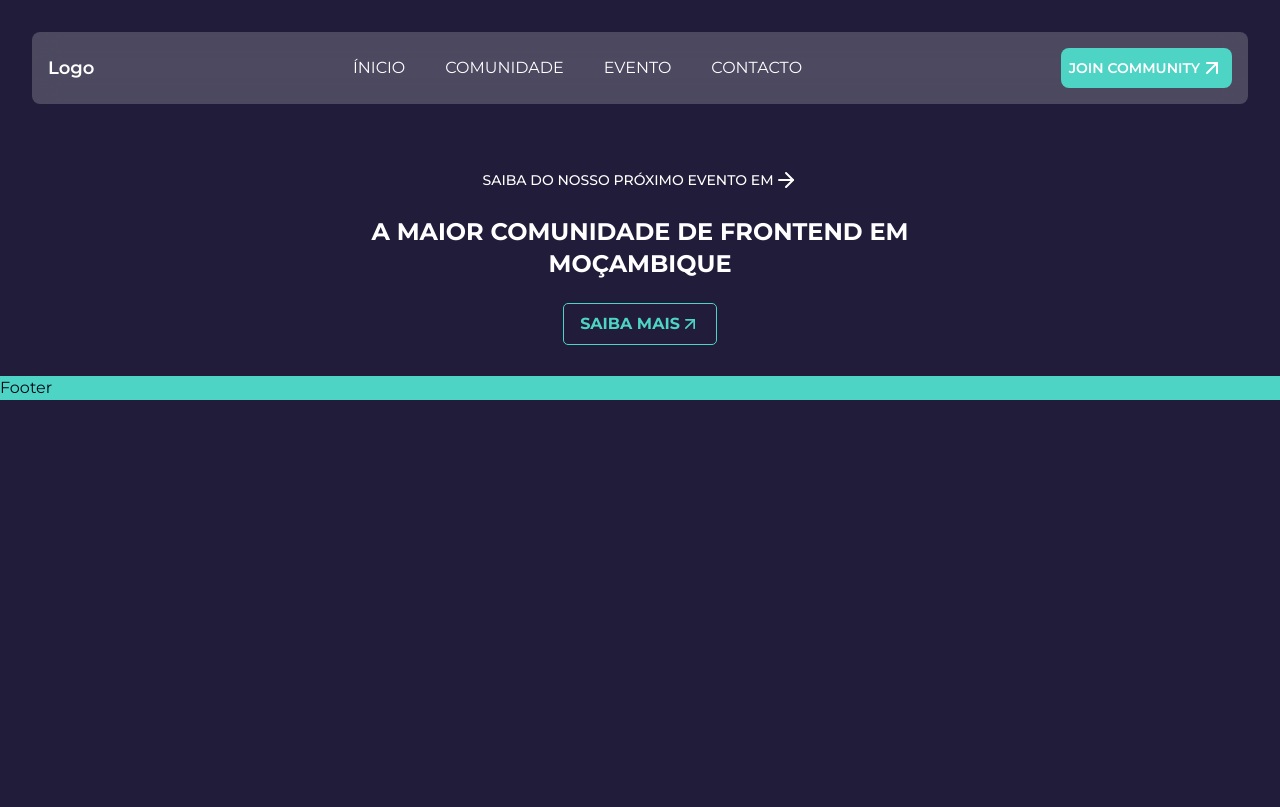
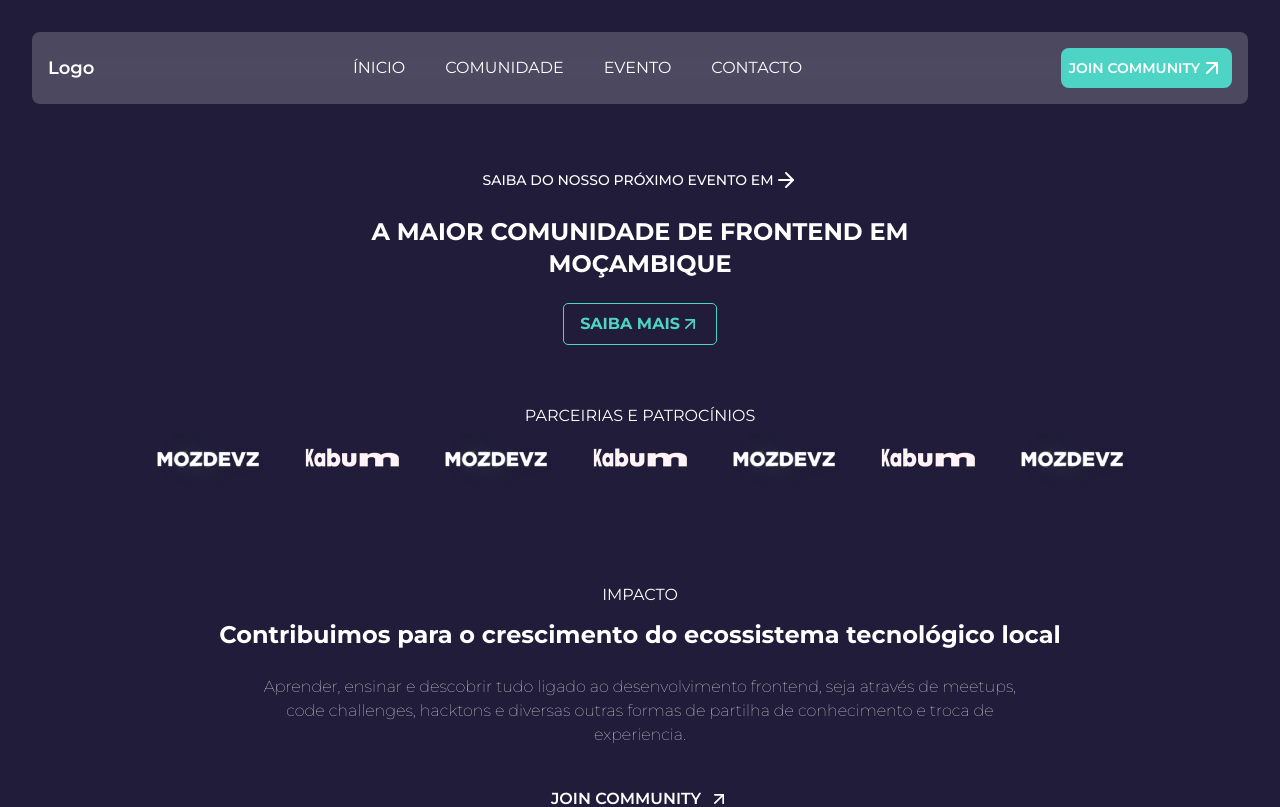
Before and after one commit to Maputo-Frontenders/maputo_frontenders_website, a Next.js app: page / in a window 1280 px wide. Shown: the top 807 px of the page. Built offline with nearby package versions, Linux system fonts and the light colour scheme.

Commit message:
add info section to the main page

```diff
--- a/app/page.tsx
+++ b/app/page.tsx
@@ -1,10 +1,12 @@
 import Hero from '@/components/Hero/Hero';
+import { InformationSection } from '@/components/Information';
 
 export default function Home() {
   return (
     <main className="h-full flex-col justify-center py-5 items-center ">
 
      <Hero/>
+     <InformationSection />
 
     </main>
   );
```
